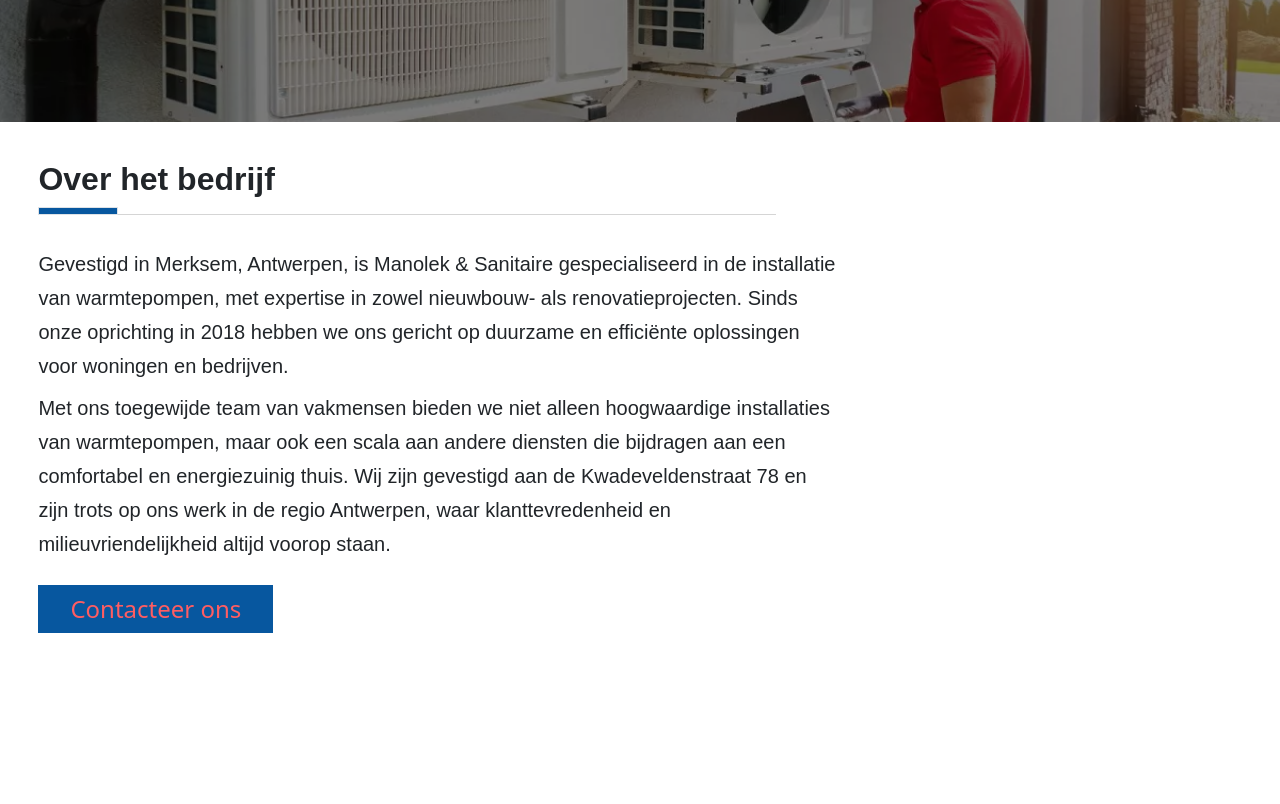
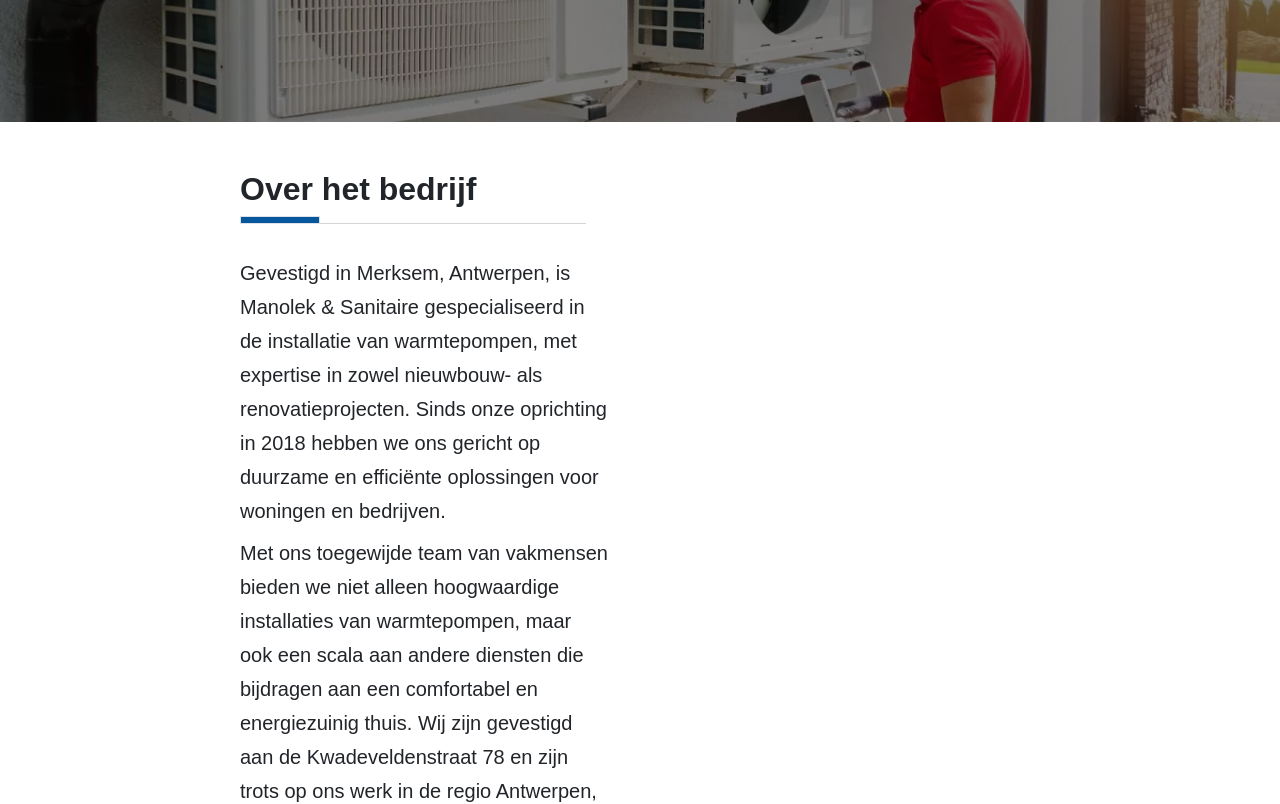
Before and after one commit to yousef12333/Manolek_Website, an Angular app: page /about in a window 1280 px wide. Shown: the part 340-1144 px from the top of the page. Built offline with nearby package versions, Linux system fonts and the light colour scheme.

Commit message:
Fixed the spacing

```diff
--- a/src/app/components/about/about.component.css
+++ b/src/app/components/about/about.component.css
@@ -1,30 +1,44 @@
-h5{
-    line-height: 1.7;
-
+.encompassPage {
+    display: grid;
+    grid-template-columns: repeat(2, 1fr);
+    gap: 2rem;
+    justify-items: center;
+    padding-left: 15rem;
+    padding-right: 15rem;
+    padding-top: 3rem;
 }
 
-h6{
-    font-size: 1px
+.content-container {
+    display: flex;
+}
+
+.service-image {
+    width: 100%;
+    height: 100%;
+    max-height: 35rem;
+    min-height: 20rem;
+}
+
+
+
+h5 {
+    line-height: 1.7;
 }
 
 .button {
-    position:relative;
-    padding: 1rem 2rem 1rem 2rem;
+    padding: 1rem 2rem;
     border: transparent;
     font-size: 1.5rem;
-    font-weight:500;
+    font-weight: 500;
     margin-top: 1rem;
     z-index: 1;
     color: rgb(255, 93, 98);
     background-color: rgb(7, 87, 159);
 }
-.appSquare{
-    max-height: 5rem;
-}
-.button:hover{
+
+.button:hover {
     cursor: pointer;
     transition: background-color 0.3s ease, width 0.3s ease;
     color: rgb(7, 87, 159);
     background-color: rgb(255, 93, 98);
-
 }
--- a/src/app/components/about/about.component.html
+++ b/src/app/components/about/about.component.html
@@ -1,7 +1,9 @@
 <app-page-banner title="Over ons" imageUrl="TitelFoto_AboutUs.webp"></app-page-banner>
+<div class="encompassPage">
 <app-square class="appSquare" title="Over het bedrijf">
     <h5>Gevestigd in Merksem, Antwerpen, is Manolek & Sanitaire gespecialiseerd in de installatie van warmtepompen, met expertise in zowel nieuwbouw- als renovatieprojecten. Sinds onze oprichting in 2018 hebben we ons gericht op duurzame en efficiënte oplossingen voor woningen en bedrijven.
     </h5>
     <h5>Met ons toegewijde team van vakmensen bieden we niet alleen hoogwaardige installaties van warmtepompen, maar ook een scala aan andere diensten die bijdragen aan een comfortabel en energiezuinig thuis. Wij zijn gevestigd aan de Kwadeveldenstraat 78 en zijn trots op ons werk in de regio Antwerpen, waar klanttevredenheid en milieuvriendelijkheid altijd voorop staan.</h5>
     <button class="button">Contacteer ons</button>
 </app-square>
+</div>
--- a/src/app/components/construction-renovation/construction-renovation.component.css
+++ b/src/app/components/construction-renovation/construction-renovation.component.css
@@ -1,7 +1,11 @@
 .encompassPage {
     display: grid;
-    padding: 1rem;
-    grid-template-columns: repeat(2, 1fr); /* Twee kolommen per rij */
+    grid-template-columns: repeat(2, 1fr);
+    gap: 2rem;
+    justify-items: center;
+    padding-left: 15rem;
+    padding-right: 15rem;
+    padding-top: 3rem;
 }
 
 .content-container {
@@ -9,15 +13,13 @@
 }
 
 .service-image {
-    width: auto; /* Pas de breedte aan op basis van je ontwerp */
-    height: 30rem; /* Houd de aspect ratio van de afbeelding */
-    object-fit: cover; /* Zorgt ervoor dat de afbeelding de container vult */
-    place-items: center;
+    width: 100%;
+    height: 100%;
+    max-height: 35rem;
+    min-height: 20rem;
 }
 
-.text-content {
-    flex: 1;
-}
+
 
 h5 {
     line-height: 1.7;
--- a/src/app/components/contact/contact.component.css
+++ b/src/app/components/contact/contact.component.css
@@ -0,0 +1,44 @@
+.encompassPage {
+    display: grid;
+    grid-template-columns: repeat(2, 1fr);
+    gap: 2rem;
+    justify-items: center;
+    padding-left: 15rem;
+    padding-right: 15rem;
+    padding-top: 3rem;
+}
+
+.content-container {
+    display: flex;
+}
+
+.service-image {
+    width: 100%;
+    height: 100%;
+    max-height: 35rem;
+    min-height: 20rem;
+}
+
+
+
+h5 {
+    line-height: 1.7;
+}
+
+.button {
+    padding: 1rem 2rem;
+    border: transparent;
+    font-size: 1.5rem;
+    font-weight: 500;
+    margin-top: 1rem;
+    z-index: 1;
+    color: rgb(255, 93, 98);
+    background-color: rgb(7, 87, 159);
+}
+
+.button:hover {
+    cursor: pointer;
+    transition: background-color 0.3s ease, width 0.3s ease;
+    color: rgb(7, 87, 159);
+    background-color: rgb(255, 93, 98);
+}
--- a/src/app/components/electrical/electrical.component.css
+++ b/src/app/components/electrical/electrical.component.css
@@ -1,7 +1,11 @@
 .encompassPage {
     display: grid;
-    padding: 1rem;
-    grid-template-columns: repeat(2, 1fr); /* Twee kolommen per rij */
+    grid-template-columns: repeat(2, 1fr);
+    gap: 2rem;
+    justify-items: center;
+    padding-left: 15rem;
+    padding-right: 15rem;
+    padding-top: 3rem;
 }
 
 .content-container {
@@ -9,15 +13,13 @@
 }
 
 .service-image {
-    width: auto; /* Pas de breedte aan op basis van je ontwerp */
-    height: 30rem; /* Houd de aspect ratio van de afbeelding */
-    object-fit: cover; /* Zorgt ervoor dat de afbeelding de container vult */
-    place-items: center;
+    width: 100%;
+    height: 100%;
+    max-height: 35rem;
+    min-height: 20rem;
 }
 
-.text-content {
-    flex: 1;
-}
+
 
 h5 {
     line-height: 1.7;
--- a/src/app/components/heating/heating.component.css
+++ b/src/app/components/heating/heating.component.css
@@ -1,7 +1,11 @@
 .encompassPage {
     display: grid;
-    padding: 1rem;
-    grid-template-columns: repeat(2, 1fr); /* Twee kolommen per rij */
+    grid-template-columns: repeat(2, 1fr);
+    gap: 2rem;
+    justify-items: center;
+    padding-left: 15rem;
+    padding-right: 15rem;
+    padding-top: 3rem;
 }
 
 .content-container {
@@ -9,15 +13,13 @@
 }
 
 .service-image {
-    width: auto; /* Pas de breedte aan op basis van je ontwerp */
-    height: 30rem; /* Houd de aspect ratio van de afbeelding */
-    object-fit: cover; /* Zorgt ervoor dat de afbeelding de container vult */
-    place-items: center;
+    width: 100%;
+    height: 100%;
+    max-height: 35rem;
+    min-height: 20rem;
 }
 
-.text-content {
-    flex: 1;
-}
+
 
 h5 {
     line-height: 1.7;
--- a/src/app/components/sanitary/sanitary.component.css
+++ b/src/app/components/sanitary/sanitary.component.css
@@ -1,7 +1,11 @@
 .encompassPage {
     display: grid;
-    padding: 1rem;
-    grid-template-columns: repeat(2, 1fr); /* Twee kolommen per rij */
+    grid-template-columns: repeat(2, 1fr);
+    gap: 2rem;
+    justify-items: center;
+    padding-left: 15rem;
+    padding-right: 15rem;
+    padding-top: 3rem;
 }
 
 .content-container {
@@ -9,15 +13,13 @@
 }
 
 .service-image {
-    width: 30rem; /* Pas de breedte aan op basis van je ontwerp */
-    height: 30rem; /* Houd de aspect ratio van de afbeelding */
-    object-fit: cover; /* Zorgt ervoor dat de afbeelding de container vult */
-    place-items: center;
+    width: 100%;
+    height: 100%;
+    max-height: 35rem;
+    min-height: 20rem;
 }
 
-.text-content {
-    flex: 1;
-}
+
 
 h5 {
     line-height: 1.7;
--- a/src/app/components/sanitary/sanitary.component.html
+++ b/src/app/components/sanitary/sanitary.component.html
@@ -17,7 +17,6 @@
         </div>
     </app-square>
 
-
     <app-square title="Douches">
         <div class="content-container">
             <div class="text-content">
@@ -35,7 +34,6 @@
         </div>
     </app-square>
 
-
     <app-square title="Toilet">
         <div class="content-container">
             <div class="text-content">
--- a/src/app/components/square/square.component.css
+++ b/src/app/components/square/square.component.css
@@ -1,6 +1,5 @@
 .square {
-  width: 70%;
-  padding: 3vw;
+  width: 100%;
   box-sizing: border-box;
 }
 
```
